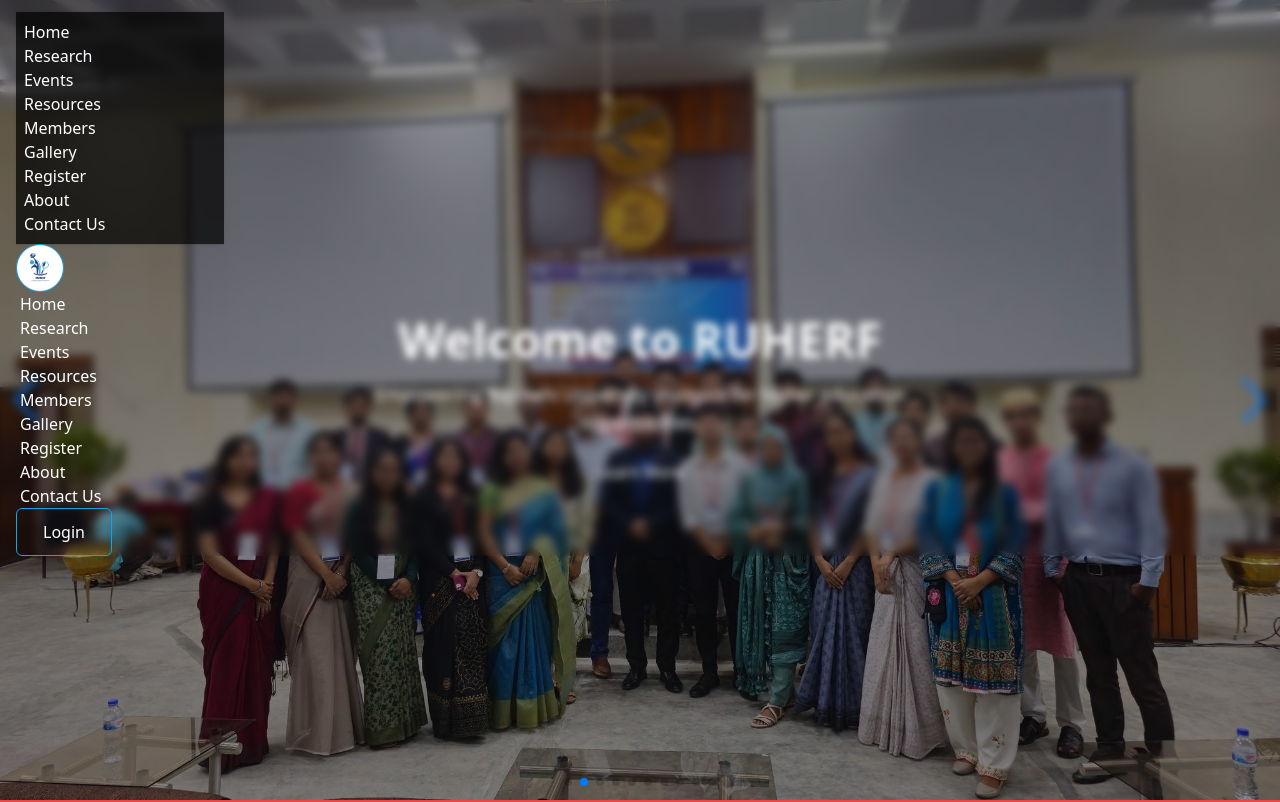
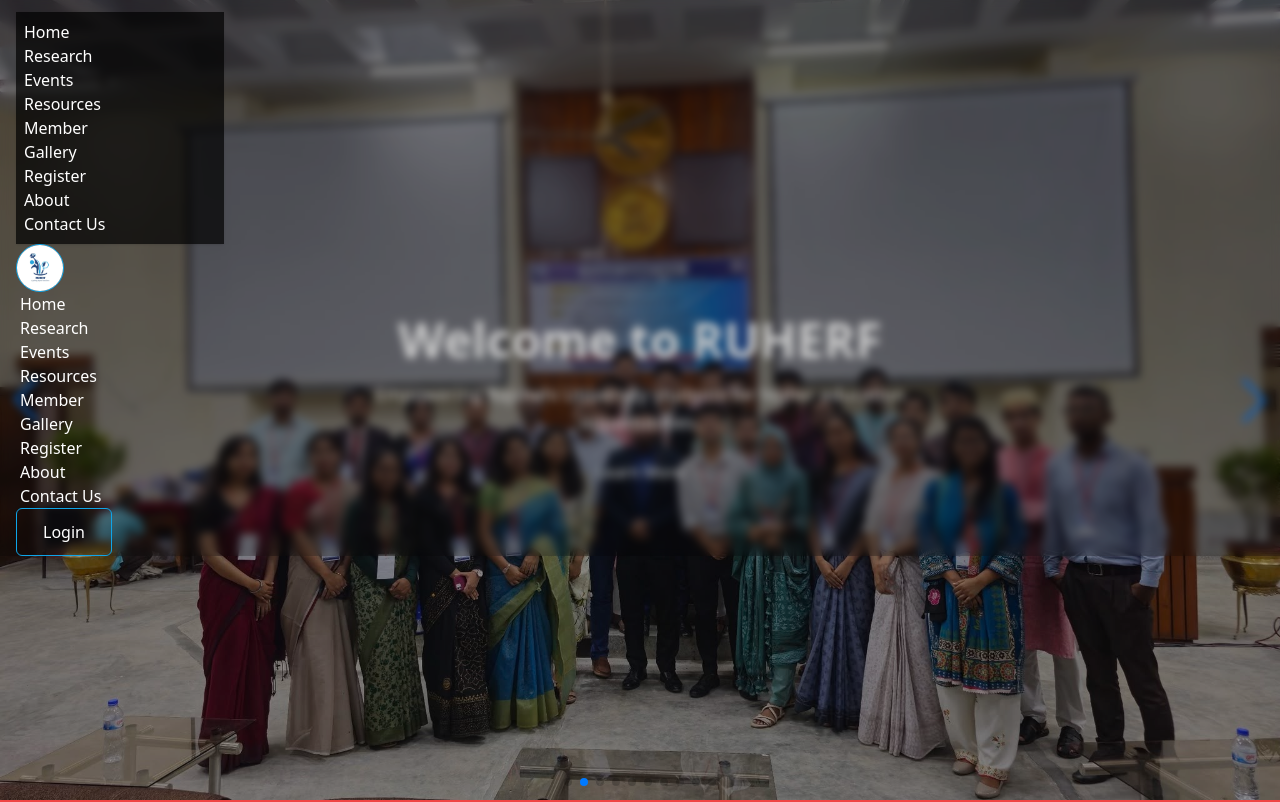
Before and after one commit to mehorabkonok/ruherf, a React (Vite) app: page / in a window 1280 px wide. Shown: the top 802 px of the page. Built offline with nearby package versions, Linux system fonts and the light colour scheme.

Commit message:
Navbar changed to the previous color

```diff
--- a/src/Pages/Components/Navbar/Navbar.jsx
+++ b/src/Pages/Components/Navbar/Navbar.jsx
@@ -10,7 +10,7 @@
             <li><NavLink to='/research' className="hover:text-sky-400">Research</NavLink></li>
             <li><NavLink to='/events' className="hover:text-sky-400">Events</NavLink></li>
             <li><NavLink to='/resource' className="hover:text-sky-400">Resources</NavLink></li>
-            <li><NavLink to='/members' className="hover:text-sky-400">Members</NavLink></li>
+            <li><NavLink to='/members' className="hover:text-sky-400">Member</NavLink></li>
             <li><NavLink to='/gallery' className="hover:text-sky-400">Gallery</NavLink></li>
             <li><NavLink to='/register' className="hover:text-sky-400">Register</NavLink></li>
             <li><NavLink to='/about' className="hover:text-sky-400">About</NavLink></li>
@@ -19,7 +19,7 @@
     );
 
     return (
-        <div className="fixed top-0 left-0 w-full z-50 bg-sky/20 backdrop-blur-sm text-white">
+        <div className="fixed top-0 left-0 w-full z-50 bg-black/20 backdrop-blur-sm text-white">
             <div className="navbar container mx-auto px-4">
                 {/* Navbar start */}
                 <div className="navbar-start">
```
